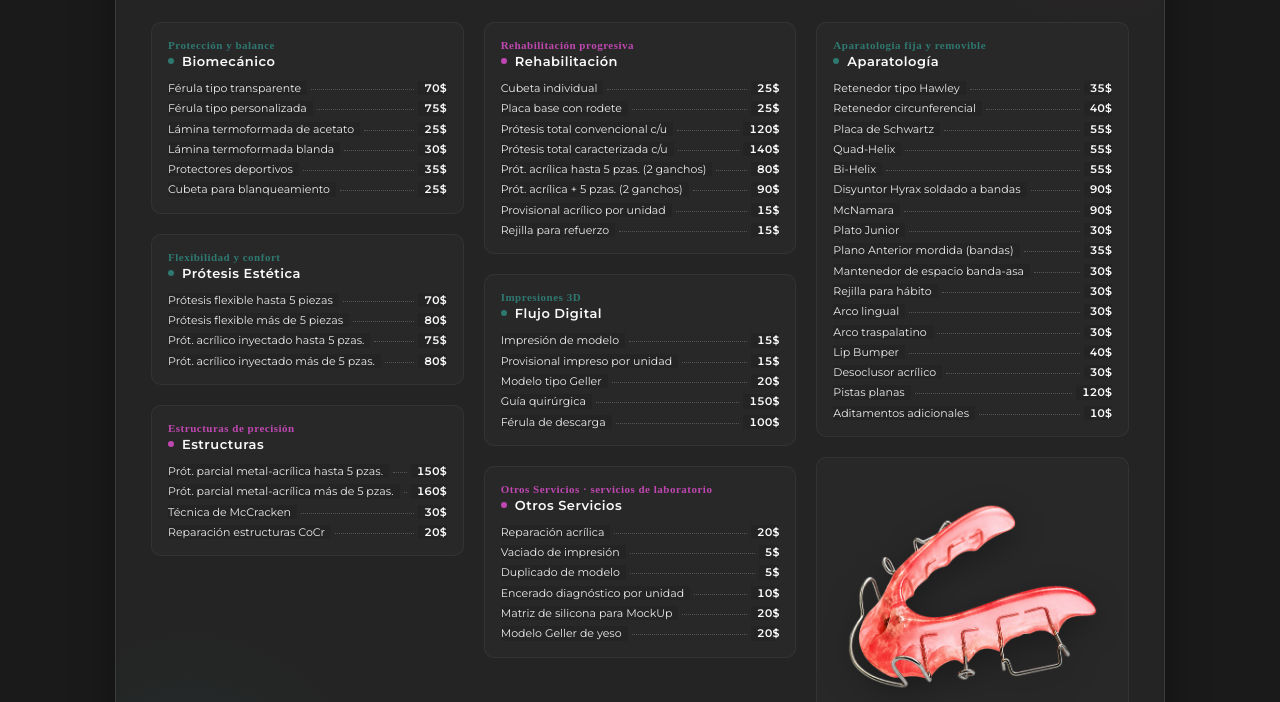
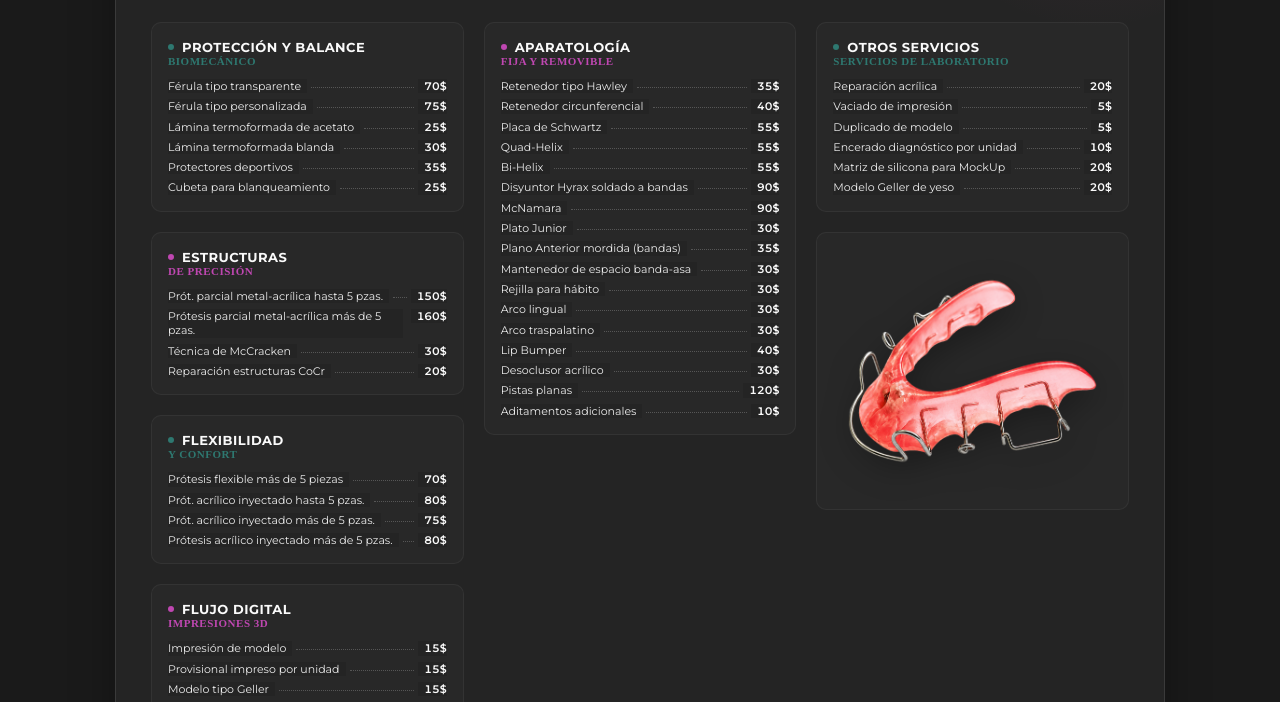
Before and after one commit to Yartz4u/andreagallegos-precios, a plain HTML site: page index.html in a window 1280 px wide. Shown: the part 250-952 px from the top of the page. Drawn offline with Linux system fonts and the light colour scheme; a web font is replaced by a local one.

Commit message:
Add files via upload

```diff
--- a/index.html
+++ b/index.html
@@ -235,6 +235,8 @@
     .box-header {
       margin-bottom: 12px;
     }
+
+    /* Subtítulo superior pequeño */
     .category-sub {
       font-family: 'Bona Nova SC', serif;
       font-size: 11px;
@@ -242,19 +244,22 @@
       letter-spacing: 0.5px;
       display: block;
       margin-bottom: 2px;
+      text-transform: uppercase;
     }
     .color-teal { color: #2E7870; }
     .color-pink { color: #BF47B1; }
 
+    /* Título principal grande con viñeta */
     .category-title {
       font-family: 'Montserrat', sans-serif;
       font-size: 13px;
-      font-weight: 600;
+      font-weight: 700;
       color: var(--text-main);
       letter-spacing: 0.5px;
       display: flex;
       align-items: center;
       gap: 8px;
+      text-transform: uppercase;
     }
     .dot {
       width: 6px;
@@ -416,11 +421,11 @@
 
         <!-- COLUMNA 1 -->
         <div class="column">
-          <!-- 1. PROTECCIÓN Y BALANCE (Verde #2E7870) -->
+          <!-- 1. PROTECCIÓN Y BALANCE (Verde Teal #2E7870) -->
           <section class="price-box">
             <div class="box-header">
-              <span class="category-sub color-teal">Protección y balance</span>
-              <h3 class="category-title"><span class="dot teal"></span> Biomecánico</h3>
+              <h3 class="category-title"><span class="dot teal"></span> Protección y Balance</h3>
+              <span class="category-sub color-teal">Biomecánico</span>
             </div>
             <ul class="price-list">
               <li><span class="item-name">Férula tipo transparente</span><span class="leader"></span><span class="price">70$</span></li>
@@ -432,42 +437,54 @@
             </ul>
           </section>
 
-          <!-- 2. FLEXIBILIDAD Y CONFORT (Verde #2E7870) -->
+          <!-- 2. ESTRUCTURAS (Rosado Pink #BF47B1) -->
           <section class="price-box">
             <div class="box-header">
-              <span class="category-sub color-teal">Flexibilidad y confort</span>
-              <h3 class="category-title"><span class="dot teal"></span> Prótesis Estética</h3>
-            </div>
-            <ul class="price-list">
-              <li><span class="item-name">Prótesis flexible hasta 5 piezas</span><span class="leader"></span><span class="price">70$</span></li>
-              <li><span class="item-name">Prótesis flexible más de 5 piezas</span><span class="leader"></span><span class="price">80$</span></li>
-              <li><span class="item-name">Prót. acrílico inyectado hasta 5 pzas.</span><span class="leader"></span><span class="price">75$</span></li>
-              <li><span class="item-name">Prót. acrílico inyectado más de 5 pzas.</span><span class="leader"></span><span class="price">80$</span></li>
-            </ul>
-          </section>
-
-          <!-- 3. ESTRUCTURAS (Rosado #BF47B1) -->
-          <section class="price-box">
-            <div class="box-header">
-              <span class="category-sub color-pink">Estructuras de precisión</span>
               <h3 class="category-title"><span class="dot pink"></span> Estructuras</h3>
+              <span class="category-sub color-pink">De Precisión</span>
             </div>
             <ul class="price-list">
               <li><span class="item-name">Prót. parcial metal-acrílica hasta 5 pzas.</span><span class="leader"></span><span class="price">150$</span></li>
-              <li><span class="item-name">Prót. parcial metal-acrílica más de 5 pzas.</span><span class="leader"></span><span class="price">160$</span></li>
+              <li><span class="item-name">Prótesis parcial metal-acrílica más de 5 pzas.</span><span class="leader"></span><span class="price">160$</span></li>
               <li><span class="item-name">Técnica de McCracken</span><span class="leader"></span><span class="price">30$</span></li>
               <li><span class="item-name">Reparación estructuras CoCr</span><span class="leader"></span><span class="price">20$</span></li>
             </ul>
           </section>
-        </div>
 
-        <!-- COLUMNA 2 -->
-        <div class="column">
-          <!-- 4. REHABILITACIÓN (Rosado #BF47B1) -->
+          <!-- 3. FLEXIBILIDAD Y CONFORT (Verde Teal #2E7870) -->
           <section class="price-box">
             <div class="box-header">
-              <span class="category-sub color-pink">Rehabilitación progresiva</span>
-              <h3 class="category-title"><span class="dot pink"></span> Rehabilitación</h3>
+              <h3 class="category-title"><span class="dot teal"></span> Flexibilidad</h3>
+              <span class="category-sub color-teal">Y Confort</span>
+            </div>
+            <ul class="price-list">
+              <li><span class="item-name">Prótesis flexible más de 5 piezas</span><span class="leader"></span><span class="price">70$</span></li>
+              <li><span class="item-name">Prót. acrílico inyectado hasta 5 pzas.</span><span class="leader"></span><span class="price">80$</span></li>
+              <li><span class="item-name">Prót. acrílico inyectado más de 5 pzas.</span><span class="leader"></span><span class="price">75$</span></li>
+              <li><span class="item-name">Prótesis acrílico inyectado más de 5 pzas.</span><span class="leader"></span><span class="price">80$</span></li>
+            </ul>
+          </section>
+
+          <!-- 4. FLUJO DIGITAL (Rosado Pink #BF47B1) -->
+          <section class="price-box">
+            <div class="box-header">
+              <h3 class="category-title"><span class="dot pink"></span> Flujo Digital</h3>
+              <span class="category-sub color-pink">Impresiones 3D</span>
+            </div>
+            <ul class="price-list">
+              <li><span class="item-name">Impresión de modelo</span><span class="leader"></span><span class="price">15$</span></li>
+              <li><span class="item-name">Provisional impreso por unidad</span><span class="leader"></span><span class="price">15$</span></li>
+              <li><span class="item-name">Modelo tipo Geller</span><span class="leader"></span><span class="price">15$</span></li>
+              <li><span class="item-name">Guía Quirúrgica</span><span class="leader"></span><span class="price">150$</span></li>
+              <li><span class="item-name">Férula de Descarga</span><span class="leader"></span><span class="price">100$</span></li>
+            </ul>
+          </section>
+
+          <!-- 5. REHABILITACIÓN (Verde Teal #2E7870) -->
+          <section class="price-box">
+            <div class="box-header">
+              <h3 class="category-title"><span class="dot teal"></span> Rehabilitación</h3>
+              <span class="category-sub color-teal">Protésica</span>
             </div>
             <ul class="price-list">
               <li><span class="item-name">Cubeta individual</span><span class="leader"></span><span class="price">25$</span></li>
@@ -480,46 +497,18 @@
               <li><span class="item-name">Rejilla para refuerzo</span><span class="leader"></span><span class="price">15$</span></li>
             </ul>
           </section>
+        </div>
 
-          <!-- 5. FLUJO DIGITAL (Verde #2E7870) -->
+        <!-- COLUMNA 2 (Derecha) -->
+        <div class="column" style="grid-column: span 2; display: grid; grid-template-columns: 1fr 1fr; gap: 20px;">
+
+          <!-- Subcolumna Izquierda (Aparatología) -->
+          <div style="display: flex; flex-direction: column; gap: 20px;">
+            <!-- 6. APARATOLOGÍA (Rosado Pink #BF47B1) -->
             <section class="price-box">
               <div class="box-header">
-              <span class="category-sub color-teal">Impresiones 3D</span>
-              <h3 class="category-title"><span class="dot teal"></span> Flujo Digital</h3>
-            </div>
-            <ul class="price-list">
-              <li><span class="item-name">Impresión de modelo</span><span class="leader"></span><span class="price">15$</span></li>
-              <li><span class="item-name">Provisional impreso por unidad</span><span class="leader"></span><span class="price">15$</span></li>
-              <li><span class="item-name">Modelo tipo Geller</span><span class="leader"></span><span class="price">20$</span></li>
-              <li><span class="item-name">Guía quirúrgica</span><span class="leader"></span><span class="price">150$</span></li>
-              <li><span class="item-name">Férula de descarga</span><span class="leader"></span><span class="price">100$</span></li>
-            </ul>
-          </section>
-
-          <!-- 7. OTROS SERVICIOS (Rosado #BF47B1) -->
-          <section class="price-box">
-            <div class="box-header">
-              <span class="category-sub color-pink">Otros Servicios · servicios de laboratorio</span>
-              <h3 class="category-title"><span class="dot pink"></span> Otros Servicios</h3>
-            </div>
-            <ul class="price-list">
-              <li><span class="item-name">Reparación acrílica</span><span class="leader"></span><span class="price">20$</span></li>
-              <li><span class="item-name">Vaciado de impresión</span><span class="leader"></span><span class="price">5$</span></li>
-              <li><span class="item-name">Duplicado de modelo</span><span class="leader"></span><span class="price">5$</span></li>
-              <li><span class="item-name">Encerado diagnóstico por unidad</span><span class="leader"></span><span class="price">10$</span></li>
-              <li><span class="item-name">Matriz de silicona para MockUp</span><span class="leader"></span><span class="price">20$</span></li>
-              <li><span class="item-name">Modelo Geller de yeso</span><span class="leader"></span><span class="price">20$</span></li>
-            </ul>
-          </section>
-        </div>
-
-        <!-- COLUMNA 3 -->
-        <div class="column">
-          <!-- 6. APARATOLOGÍA (Verde #2E7870) -->
-          <section class="price-box">
-            <div class="box-header">
-              <span class="category-sub color-teal">Aparatologia fija y removible</span>
-              <h3 class="category-title"><span class="dot teal"></span> Aparatología</h3>
+                <h3 class="category-title"><span class="dot pink"></span> Aparatología</h3>
+                <span class="category-sub color-pink">Fija y Removible</span>
               </div>
               <ul class="price-list">
                 <li><span class="item-name">Retenedor tipo Hawley</span><span class="leader"></span><span class="price">35$</span></li>
@@ -541,11 +530,32 @@
                 <li><span class="item-name">Aditamentos adicionales</span><span class="leader"></span><span class="price">10$</span></li>
               </ul>
             </section>
+          </div>
+
+          <!-- Subcolumna Derecha (Otros Servicios + Imagen) -->
+          <div style="display: flex; flex-direction: column; gap: 20px;">
+            <!-- 7. OTROS SERVICIOS (Verde Teal #2E7870) -->
+            <section class="price-box">
+              <div class="box-header">
+                <h3 class="category-title"><span class="dot teal"></span> Otros Servicios</h3>
+                <span class="category-sub color-teal">Servicios de Laboratorio</span>
+              </div>
+              <ul class="price-list">
+                <li><span class="item-name">Reparación acrílica</span><span class="leader"></span><span class="price">20$</span></li>
+                <li><span class="item-name">Vaciado de impresión</span><span class="leader"></span><span class="price">5$</span></li>
+                <li><span class="item-name">Duplicado de modelo</span><span class="leader"></span><span class="price">5$</span></li>
+                <li><span class="item-name">Encerado diagnóstico por unidad</span><span class="leader"></span><span class="price">10$</span></li>
+                <li><span class="item-name">Matriz de silicona para MockUp</span><span class="leader"></span><span class="price">20$</span></li>
+                <li><span class="item-name">Modelo Geller de yeso</span><span class="leader"></span><span class="price">20$</span></li>
+              </ul>
+            </section>
 
             <!-- IMAGEN DE LA APARATOLOGÍA -->
             <div class="image-box">
               <img src="./images/v4086_17306.png" alt="Aparatología Dental" />
             </div>
+          </div>
+
         </div>
 
       </div>
```
Lines whose indentation alone changed are shown as unchanged.
